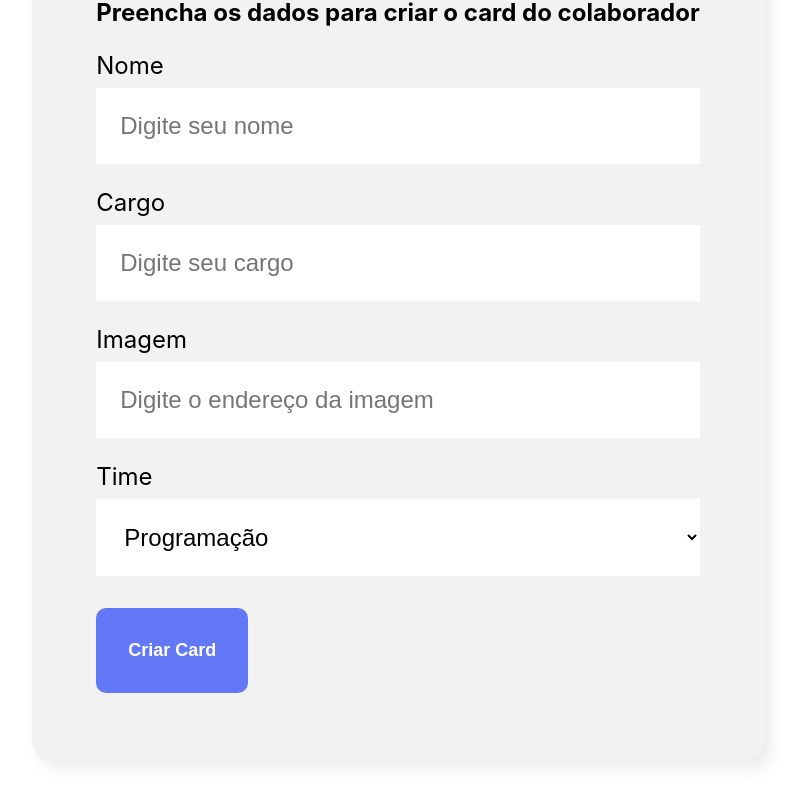
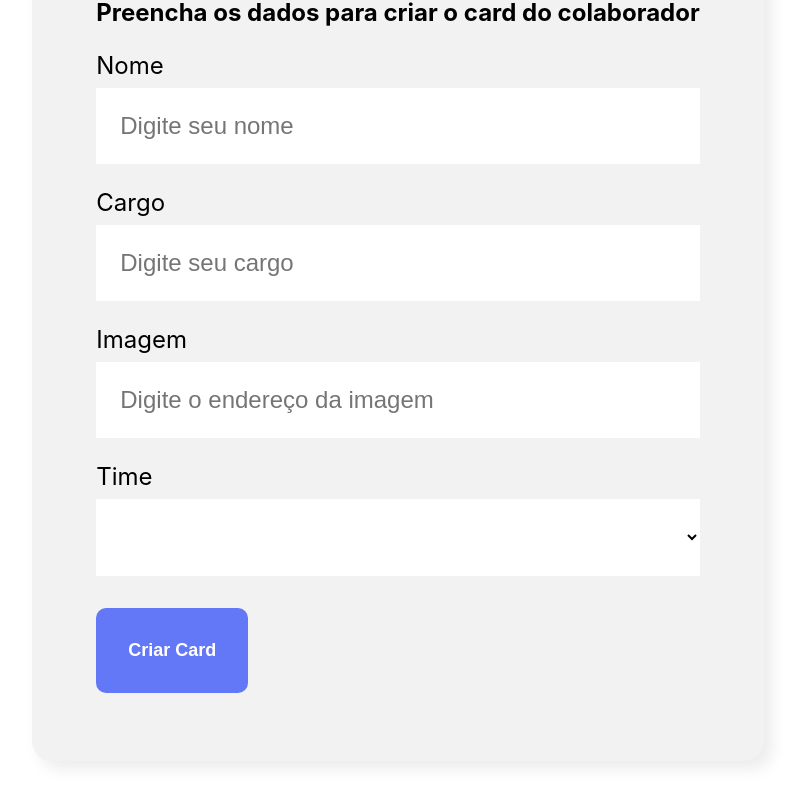
Before and after one commit to viniciusorpontes/organo, a React (Create React App) app: page / in a window 1280 px wide. Shown: the part 636-1441 px from the top of the page, without its empty margins (242-1042 px from the left). Built offline with nearby package versions, Linux system fonts and the light colour scheme.

Commit message:
Adicionando <option> vazio para ser possível limpar o formulário após o submit

```diff
--- a/src/componentes/ListaSuspensa/index.js
+++ b/src/componentes/ListaSuspensa/index.js
@@ -5,7 +5,12 @@
         <div className='lista-suspensa'>
             <label>{props.label}</label>
             <select value={props.valor} onChange={evento => props.alterarCampo(evento.target.value)} required={props.required}>
-                {props.itens.map(item => <option key={item}>{item}</option>)}
+                <option value=""></option>
+                {
+                    props.itens.map(item =>
+                        <option key={item}>{item}</option>
+                    )
+                }
             </select>
         </div>
     )
```
